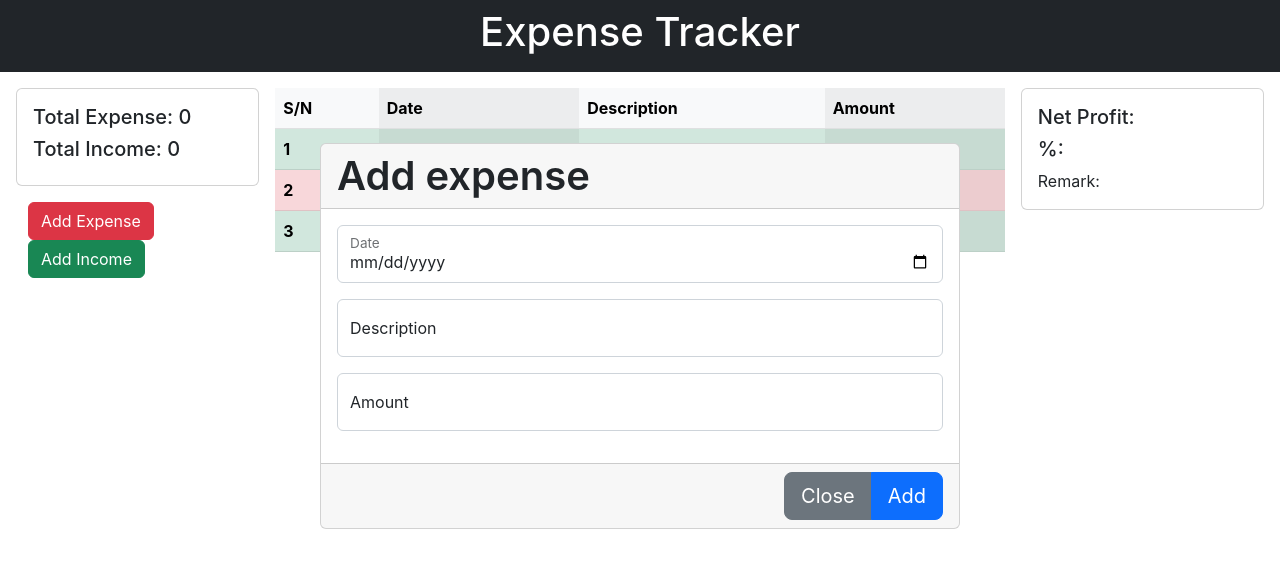
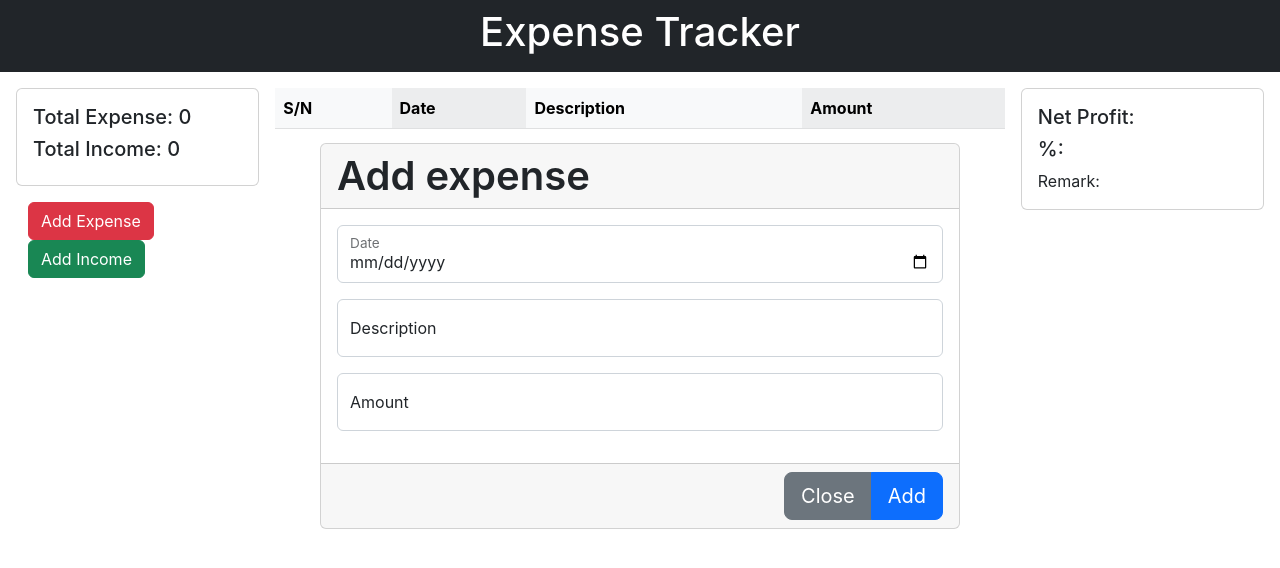
Before and after one commit to Jamilamasa/expense_tracker, a React (Create React App) app: page / in a window 1280 px wide. Both pictures are taken after a click on the button "Add Expense". Shown: the top 568 px of the page. Built offline with nearby package versions, Linux system fonts and the light colour scheme.

Commit message:
add expense

```diff
--- a/src/App.js
+++ b/src/App.js
@@ -1,49 +1,34 @@
 import { useState } from "react";
 import "./App.css";
 import Controls from "./components/Controls";
-import Modal from "./components/Modal/Modal";
+import Modal from "./components/Modal";
 import NavBar from "./components/NavBar";
 import NetOutput from "./components/NetOutput";
 import Table from "./components/Table";
 
 function App() {
   const [modal, setModal] = useState({ status: false, type: "" });
+  const [expenses, setExpense] = useState([]);
+  // Set modal visibility
   const showModal = (modalType) => {
     setModal({ status: true, type: modalType });
   };
-  const hideModal = ()=> {
-    setModal({ status: false, type: "" })
-  }
-  const expenses = [
-    {
-      id: 1,
-      date: "30/20/23",
-      description: "chow",
-      amount: 3000,
-      transaction: "income",
-    },
-    {
-      id: 2,
-      date: "30/20/23",
-      description: "chow",
-      amount: 2000,
-      transaction: "expense",
-    },
-    {
-      id: 3,
-      date: "30/20/23",
-      description: "chow",
-      amount: 2000,
-      transaction: "income",
-    },
-  ];
+  const hideModal = () => {
+    setModal({ status: false, type: "" });
+  };
+
+  // Add expense to DS
+  const addExpenseHandler = (newExpense) => {
+    setExpense((prevExpense) => [newExpense, ...prevExpense]);
+  };
+  console.log(expenses)
   return (
     <div>
       <NavBar />
       <div className="body p-3 overflow-hidden">
         <div className="row gx-3">
           <div className="col flex1" id="controls">
-            <Controls onShowModal={showModal}/>
+            <Controls onShowModal={showModal} />
           </div>
           <div className="col flex3 vh-89 z-index-n2 overflow-auto">
             <Table expenses={expenses} />
@@ -53,9 +38,10 @@ function App() {
           </div>
         </div>
       </div>
-      {modal.status === true && (<Modal type={modal.type} onHideModal={hideModal}/>)}
+      {modal.status === true && (
+        <Modal type={modal.type} onAddExpense={addExpenseHandler} onHideModal={hideModal} />
+      )}
     </div>
-
   );
 }
 
--- /dev/null
+++ b/src/components/Modal.js
@@ -0,0 +1,89 @@
+import React, { useState } from "react";
+
+const Modal = (props) => {
+  const [inputData, setInputData] = useState({
+    date: "",
+    description: "",
+    amount: '',
+  });
+  const inputDateHandler = (e) => {
+    setInputData((prevData) => {
+      return { ...prevData, date: e.target.value };
+    });
+  };
+  const inputDescriptionHandler = (e) => {
+    setInputData((prevData) => {
+      return { ...prevData, description: e.target.value };
+    });
+  };
+  const inputAmountHandler = (e) => {
+    setInputData((prevData) => {
+      return { ...prevData, amount: e.target.value };
+    });
+  };
+  const addExpenseHandler = () => {
+    props.onAddExpense(inputData)
+  }
+  const hideModalHandler = () => {
+    props.onHideModal();
+  };
+
+  return (
+    <div className="card mt-3 position-absolute t-40 start-50 translate-middle w-50 m-auto">
+      <div className="card-header display-6 fw-semibold">Add {props.type}</div>
+      <div className="card-body">
+        <form>
+          <div className="form-floating mb-3">
+            <input
+              onChange={inputDateHandler}
+              value={inputData.date}
+              type="date"
+              className="form-control"
+              id="date"
+              placeholder="dd/mm/yyyy"
+            ></input>
+            <label htmlFor="date">Date</label>
+          </div>
+          <div className="form-floating mb-3">
+            <input
+              onChange={inputDescriptionHandler}
+              value={inputData.description}
+              type="text"
+              className="form-control"
+              id="description"
+              placeholder="Food"
+            ></input>
+            <label htmlFor="description">Description</label>
+          </div>
+          <div className="form-floating mb-3">
+            <input
+              onChange={inputAmountHandler}
+              value={inputData.amount}
+              type="number"
+              className="form-control"
+              id="amount"
+              placeholder="20000"
+            ></input>
+            <label htmlFor="amount">Amount</label>
+          </div>
+        </form>
+      </div>
+      <div className="card-footer">
+        <div className="btn-group float-end btn-group-lg" role="group">
+          <button
+            type="button"
+            onClick={hideModalHandler}
+            className="btn btn-secondary"
+          >
+            Close
+          </button>
+          <button type="button" onClick={addExpenseHandler} className="btn btn-primary">
+            Add
+          </button>
+        </div>
+      </div>
+    </div>
+  );
+};
+
+export default Modal;
--- a/src/components/Modal/Modal.js
+++ /dev/null
@@ -1,31 +0,0 @@
-import React from "react";
-import ModalForm from "./ModalForm";
-
-const Modal = (props) => {
-  const hideModalHandler = () => {
-    props.onHideModal()
-  }
-  return (
-    <div className="card mt-3 position-absolute t-40 start-50 translate-middle w-50 m-auto">
-      <div className="card-header display-6 fw-semibold">Add {props.type}</div>
-      <div className="card-body">
-        <ModalForm />
-      </div>
-      <div className="card-footer">
-        <div
-          className="btn-group float-end btn-group-lg"
-          role="group"
-        >
-          <button type="button" onClick={hideModalHandler} className="btn btn-secondary">
-            Close
-          </button>
-          <button type="button" className="btn btn-primary">
-            Add
-          </button>
-        </div>
-      </div>
-    </div>
-  );
-};
-
-export default Modal;
--- a/src/components/Modal/ModalForm.js
+++ /dev/null
@@ -1,37 +0,0 @@
-import React from 'react'
-
-const ModalForm = () => {
-  return (
-    <form>
-          <div className="form-floating mb-3">
-            <input
-              type="date"
-              className="form-control"
-              id="date"
-              placeholder="dd/mm/yyyy"
-            ></input>
-            <label htmlFor="date">Date</label>
-          </div>
-          <div className="form-floating mb-3">
-            <input
-              type="text"
-              className="form-control"
-              id="description"
-              placeholder="Food"
-            ></input>
-            <label htmlFor="description">Description</label>
-          </div>
-          <div className="form-floating mb-3">
-            <input
-              type="number"
-              className="form-control"
-              id="amount"
-              placeholder="20000"
-            ></input>
-            <label htmlFor="amount">Amount</label>
-          </div>
-        </form>
-  )
-}
-
-export default ModalForm
```
